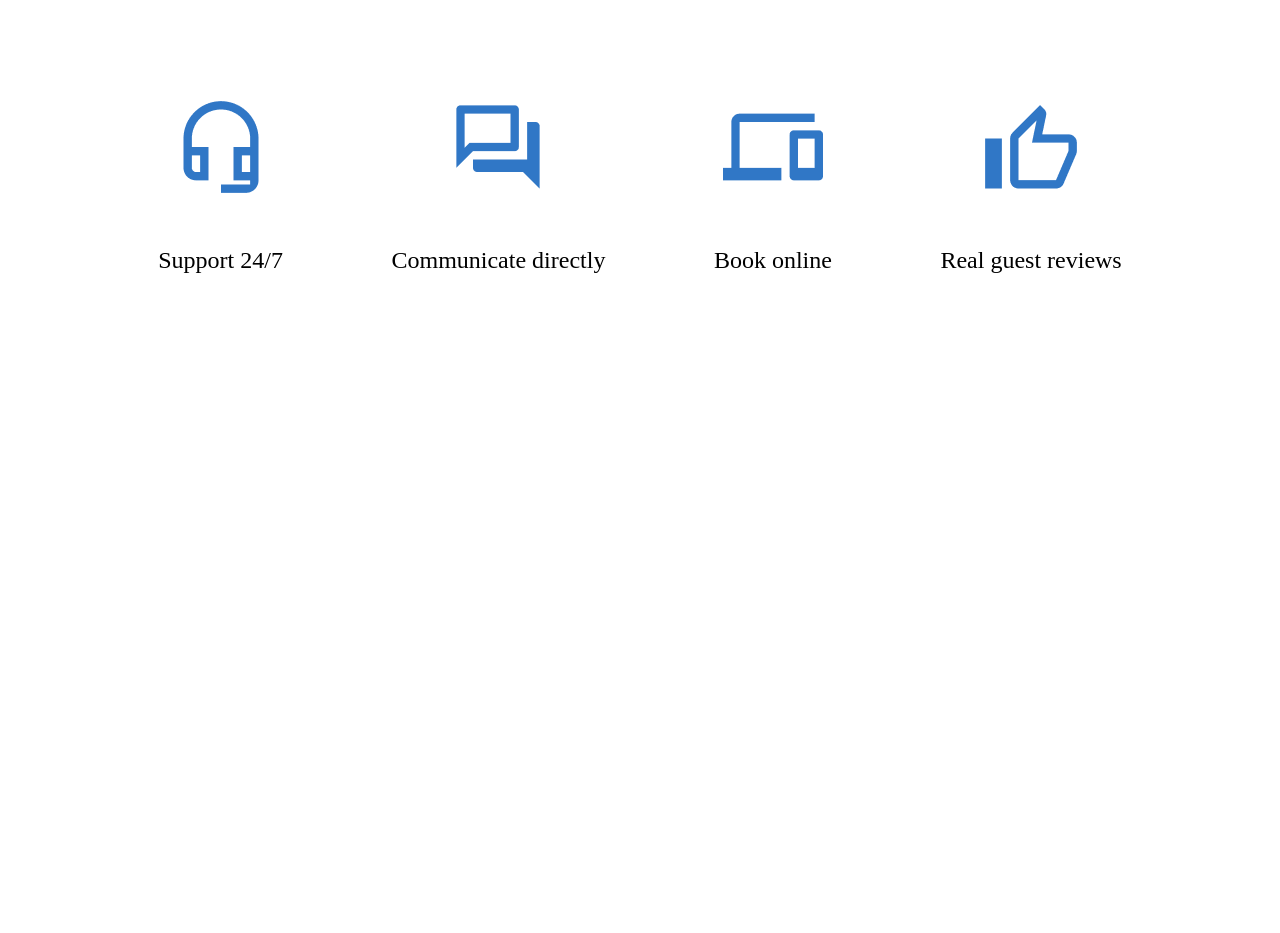
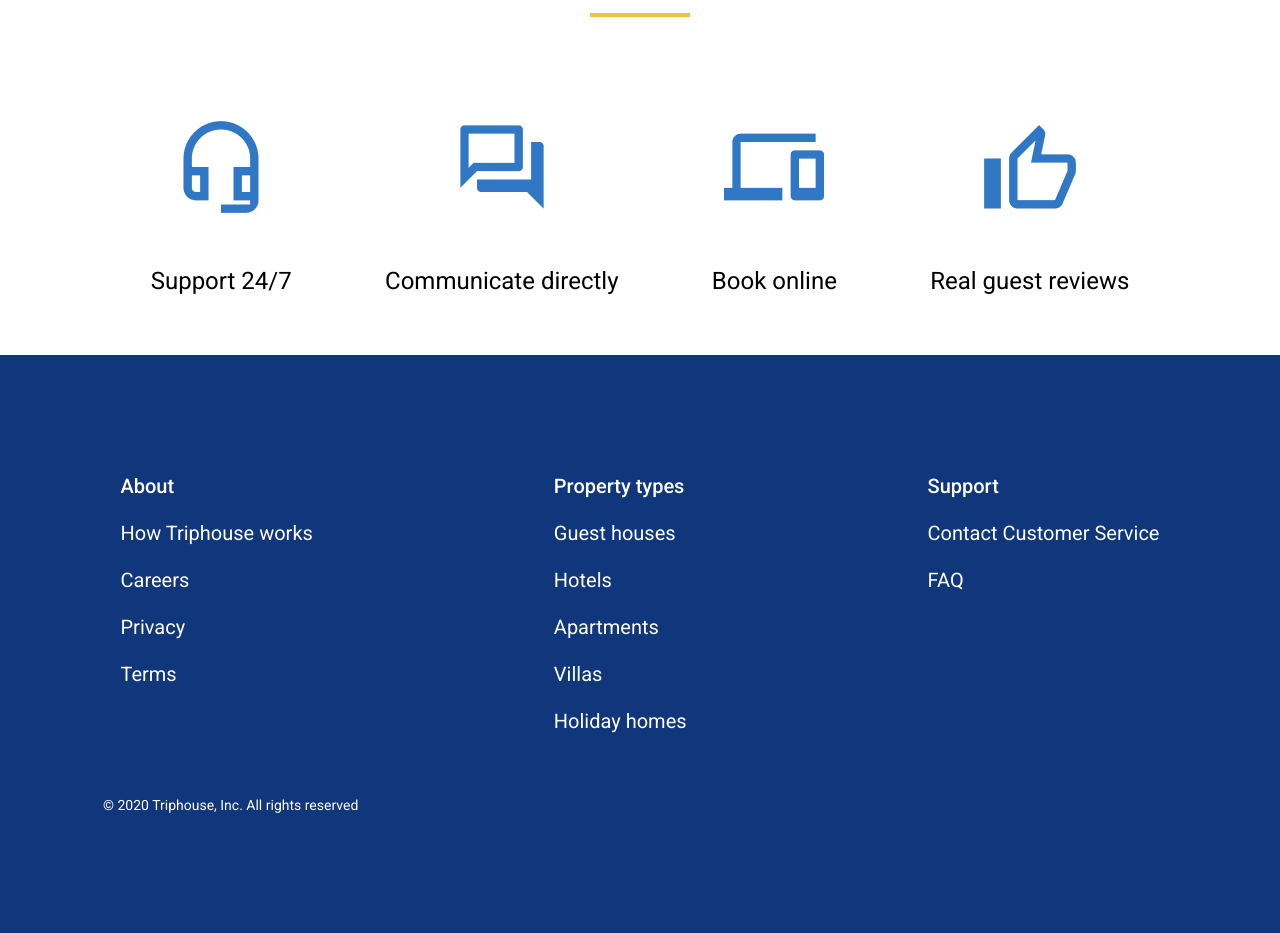
Before and after one commit to oksana-liseczkaya/if-html, a plain HTML site: page Triphouse-project/index.html in a window 1280 px wide. Shown: the part 134-1067 px from the top of the page. Before the commit the page ends 800 px from the top, so only its background shows below. Drawn offline with Linux system fonts and the light colour scheme.

Commit message:
connected fonts, modified the section offer and added section footer

```diff
--- a/Triphouse-project/index.html
+++ b/Triphouse-project/index.html
@@ -5,11 +5,16 @@
     <meta charset="UTF-8" />
     <meta http-equiv="X-UA-Compatible" content="IE=edge" />
     <meta name="viewport" content="width=device-width, initial-scale=1.0" />
+    <link rel="preconnect" href="https://fonts.gstatic.com">
+    <link href="https://fonts.googleapis.com/css2?family=Roboto:wght@400;500&display=swap" rel="stylesheet">
     <link rel="stylesheet" href="./style.css" />
     <title>Document</title>
 </head>
 
 <body>
+    <header>
+
+    </header>
     <section class="offer">
         <div class="offer_wrapper">
             <h1 class="offer_title">What do we offer</h1>
@@ -19,29 +24,87 @@
                     <div class="offer_icon">
                         <img src="../img/support.png" alt="Support" />
                     </div>
-                    <p>Support 24/7</p>
+                    <p class="offer__item_text">Support 24/7</p>
                 </li>
                 <li class="item">
                     <div class="offer_icon">
                         <img src="../img/communicate.png" alt="Communicate" />
                     </div>
-                    <p>Communicate directly</p>
+                    <p class="offer__item_text">Communicate directly</p>
                 </li>
                 <li class="item">
                     <div class="offer_icon">
                         <img src="../img/book.png" alt="Book" />
                     </div>
-                    <p>Book online</p>
+                    <p class="offer__item_text">Book online</p>
                 </li>
                 <li class="item">
                     <div class="offer_icon">
                         <img src="../img/review.png" alt="Review" />
                     </div>
-                    <p>Real guest reviews</p>
+                    <p class="offer__item_text">Real guest reviews</p>
                 </li>
             </ul>
         </div>
     </section>
+    <footer class="footer">
+        <div class="footer__logo">
+            <a class="footer__logo-link" href="#"><img src="../img/logo_vector.png" alt="logo pic"></a>
+        </div>
+        <div class="footer__items">
+            <div class="footer__item">
+                <h4 class="footer__item-title">About</h4>
+                <ul class="footer__item-lists">
+                    <li class="footer__item-list">
+                        <a class="footer__item-link" href="#">How Triphouse works</a>
+                    </li>
+                    <li class="footer__item-list">
+                        <a class="footer__item-link" href="#">Careers</a>
+                    </li>
+                    <li class="footer__item-list">
+                        <a class="footer__item-link" href="#">Privacy</a>
+                    </li>
+                    <li class="footer__item-list">
+                        <a class="footer__item-link" href="#">Terms</a>
+                    </li>
+                </ul>
+            </div>
+            <div class="footer__item">
+                <h4 class="footer__item-title">Property types</h4>
+                <ul class="footer__item-lists">
+                    <li class="footer__item-list">
+                        <a class="footer__item-link" href="#">Guest houses</a>
+                    </li>
+                    <li class="footer__item-list">
+                        <a class="footer__item-link" href="#">Hotels</a>
+                    </li>
+                    <li class="footer__item-list">
+                        <a class="footer__item-link" href="#">Apartments</a>
+                    </li>
+                    <li class="footer__item-list">
+                        <a class="footer__item-link" href="#">Villas</a>
+                    </li>
+                    <li class="footer__item-list">
+                        <a class="footer__item-link" href="#">Holiday homes</a>
+                    </li>
+                </ul>
+            </div>
+            <div class="footer__item">
+                <h4 class="footer__item-title">Support</h4>
+                <ul class="footer__item-lists">
+                    <li class="footer__item-list">
+                        <a class="footer__item-link" href="#">Contact Customer Service</a>
+                    </li>
+                    <li class="footer__item-list">
+                        <a class="footer__item-link" href="#">FAQ</a>
+                    </li>
+                </ul>
+            </div>
+        </div>
+        <div class="footer__info">
+            &copy; 2020 Triphouse, Inc. All rights reserved
+        </div>
+    </footer>
 </body>
 
 </html>
--- a/Triphouse-project/style.css
+++ b/Triphouse-project/style.css
@@ -1,33 +1,42 @@
-*{
+* {
     padding: 0;
     margin: 0;
     box-sizing: border-box;
 }
+
 body {
     max-width: 1440px;
-    max-height: 569px;
-    left: 0;
-    top: 900px;
+    margin: 0 auto;
+    font-family: 'Roboto';
 }
+
 .offer_wrapper {
     padding: 60px 104px;
 }
+
 .offer_title {
+    font-style: normal;
+    font-weight: 500;
     font-size: 40px;
     text-align: center;
+    line-height: 47px;
+    padding-bottom: 20px;
 }
+
 .underline {
     width: 100px;
     height: 4px;
     margin: 20px auto;
     background: #F5BD41;
 }
+
 .items {
     list-style-type: none;
     display: flex;
     justify-content: space-around;
     margin-top: 100px;
 }
+
 .offer_icon {
     width: 100px;
     height: 100px;
@@ -36,15 +45,130 @@ body {
     align-items: center;
     margin: 0 auto;
 }
-.item p {
+
+.offer__item_text {
+    font-style: normal;
+    font-weight: 400;
     text-align: center;
     font-size: 24px;
     margin-top: 50px;
+    line-height: 28px;
+}
+
+.footer {
+    padding: 120px 0px;
+    background-color: #10367C;
+    color: #fff;
+}
+
+.footer__logo {
+    text-align: center;
+    display: none;
+}
+
+.footer__items {
+    display: flex;
+    justify-content: space-around;
+}
+
+.footer__item-title {
+    font-weight: 500;
+    font-style: normal;
+    font-size: 20px;
+    line-height: 23px;
+    margin-bottom: 24px;
+}
+
+.footer__item-lists {
+    list-style-type: none;
+    font-weight: normal;
+    font-size: 20px;
+    line-height: 23px;
+    cursor: pointer;
+}
+
+.footer__item-list {
+    margin-top: 24px;
+}
+
+.footer__item-link {
+    text-decoration: none;
+    color: #fff;
+}
+
+.footer__info {
+    font-weight: normal;
+    margin-top: 64px;
+    margin-left: 103px;
+    font-size: 14px;
+    line-height: 16px;
+    left: 0px;
 }
 
 @media (max-width: 360px) {
+    .offer_wrapper {
+        padding: 24px 0 40px;
+    }
+
+    .offer_title {
+        font-size: 28px;
+        line-height: 32px;
+        padding-bottom: 0px;
+        margin-bottom: 0px;
+    }
+
+    .underline {
+        display: none;
+    }
+
     .items {
         flex: 1 100px;
         flex-flow: column;
     }
+
+    .item {
+        margin-top: 32px;
     }
+
+    .offer__item_text {
+        margin-top: 16px;
+        font-size: 15px;
+        line-height: 18px;
+    }
+
+    .footer {
+        padding: 40px 0;
+    }
+
+    .footer__logo {
+        display: block;
+        margin-bottom: 40px;
+    }
+
+    .footer__items {
+        justify-content: center;
+    }
+
+    .footer__item-title {
+        font-size: 15px;
+        line-height: 18px;
+        text-decoration: underline;
+        margin-bottom: 0;
+    }
+
+    .footer__item-title {
+        margin-right: 16px;
+    }
+
+    .footer__item-lists {
+        display: none;
+    }
+
+    .footer__info {
+        text-align: center;
+        font-size: 12px;
+        line-height: 14px;
+        margin-top: 32px;
+    }
+
+}
```
Also changed, not shown: img/logo_vector.png (added). Lines whose indentation alone changed are shown as unchanged.
